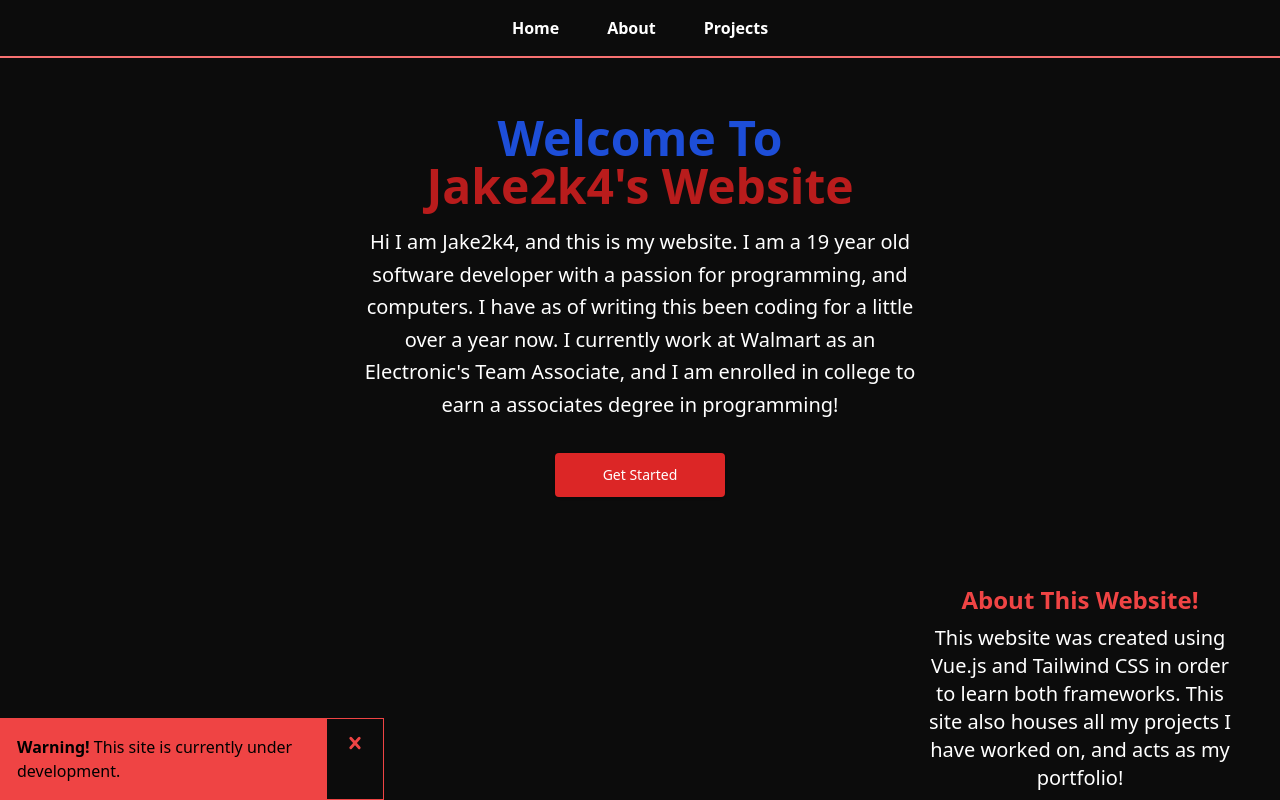
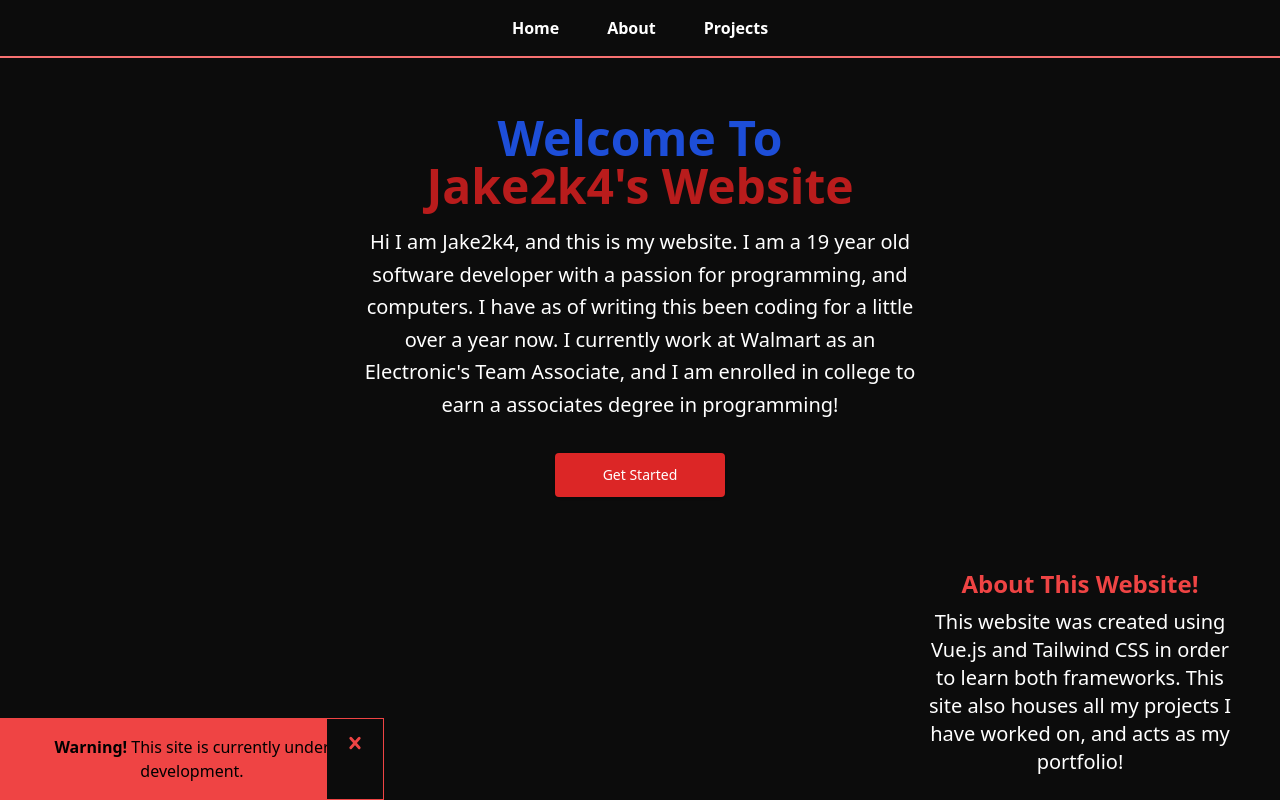
Before and after one commit to jakeyboi1/Jake2k4s-Website, a Vue app: page / in a window 1280 px wide. Built offline with nearby package versions, Linux system fonts and the light colour scheme.

Commit message:
updateAboutSite

```diff
--- a/src/pages/homePage.vue
+++ b/src/pages/homePage.vue
@@ -5,11 +5,11 @@ const warningVisible = ref(true)
 </script>
 
 <template>
-    <div class="w-screen">
+    <div class="w-screen text-center">
         <navbar></navbar>
         <!--Main Content-->
         <div class="px-4 py-14 items-center">
-            <div class="mx-auto max-w-xl text-center">
+            <div class="mx-auto max-w-xl">
                 <h1 class="text-3xl text-blue-700 font-extrabold sm:text-5xl">
                     Welcome To
                     <strong class="font-extrabold text-red-700 sm:block"> Jake2k4's Website </strong>
@@ -27,7 +27,7 @@ const warningVisible = ref(true)
             </div>
         </div>
 
-        <div class="w-96 text-center items-center h-46 absolute bottom-2 right-2 px-8">
+        <div class="w-96 h-38 absolute bottom-2 right-2 px-8 py-4">
             <div class="text-2xl font-bold text-red-500">About This Website!</div>
             <body class="text-white mt-2 text-xl">This website was created using Vue.js and Tailwind CSS in order to learn both frameworks. This site also houses all my projects I have worked on, and acts as my portfolio!</body>
         </div>
```
